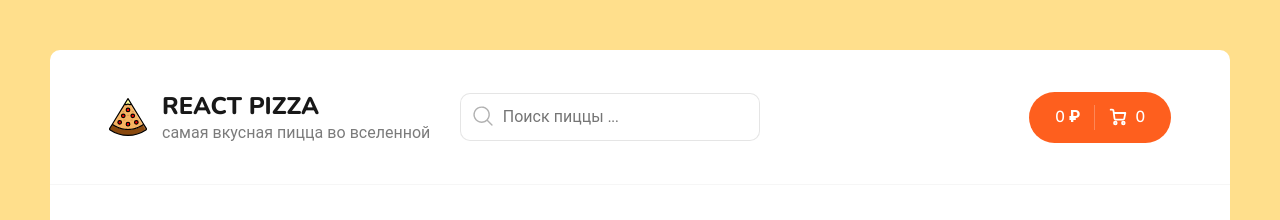
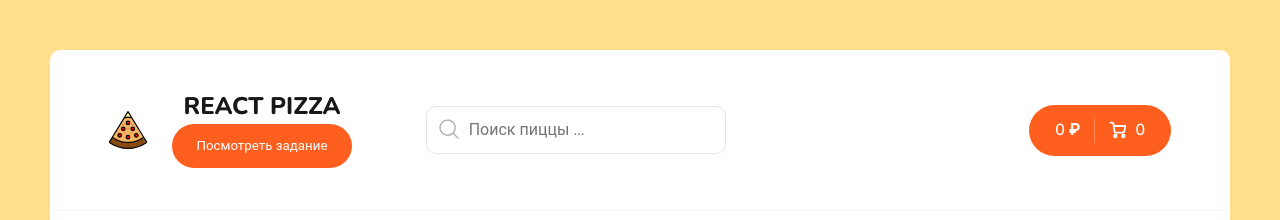
Before and after one commit to AsiyaE/pizza-web-analitics, a React (Create React App) app: page /home in a window 1280 px wide. Shown: the top 220 px of the page. Built offline with nearby package versions, Linux system fonts and the light colour scheme; no server answers.

Commit message:
all_tasks: Соединение всех версий в рамках одного приложения - добавление кнопки и тултипа для просмотра задания - добавление цели удаления пиццы

```diff
--- a/src/components/CartItem.jsx
+++ b/src/components/CartItem.jsx
@@ -1,12 +1,12 @@
 import React from 'react';
-import { useDispatch } from 'react-redux';
+import {useDispatch} from 'react-redux';
 
-import { addItem, minusItem, removeItem } from '../redux/slices/cartSlice';
-import { getAppVersionAndTask } from '../localStorage/getAppVersion';
+import {addItem, minusItem, removeItem} from '../redux/slices/cartSlice';
+import {getAppVersionAndTask} from '../localStorage/getAppVersion';
 
 
 const [version] = getAppVersionAndTask();
-const CartItem = ({ id, title, type, size, price, count, imageUrl,  ingredients=[] }) => {
+const CartItem = ({id, title, type, size, price, count, imageUrl, ingredients = []}) => {
     const dispatch = useDispatch();
 
     const onClickPlus = () => {
@@ -22,20 +22,22 @@ const CartItem = ({ id, title, type, size, price, count, imageUrl,  ingredients=
     };
 
     const onClickRemove = () => {
+        console.log('Удаление пиццы')
+        window.ym(95153636, 'reachGoal', 'delete-pizza')
         dispatch(removeItem(id));
     };
 
     return (
         <div className="cart__item">
             <div className="cart__item-img">
-        <img className="pizza-block__image" src={imageUrl} alt="Pizza" />
+                <img className="pizza-block__image" src={imageUrl} alt="Pizza"/>
             </div>
             <div className="cart__item-info">
                 <div className="cart__item-info-type">
                     <h3>{title}</h3>
                     <p>{type}, {size} см.</p>
                 </div>
-        {(version==='version4') &&(
+                {(version === 'version4') && (
                     <div className="cart__item-info-ing">
                         {ingredients.join(', ')}
                     </div>
--- a/src/components/Header.jsx
+++ b/src/components/Header.jsx
@@ -1,32 +1,42 @@
-import { Link, useLocation } from 'react-router-dom'
-import { useSelector }  from 'react-redux'
+import {Link, useLocation} from 'react-router-dom'
+import {useSelector} from 'react-redux'
 
-import { selectCart } from '../redux/slices/cartSlice'
+import {selectCart} from '../redux/slices/cartSlice'
 
 import logoSvg from '../assets/img/pizza-logo.svg'
 import Search from './Search';
+import {useState} from "react";
+import ToolTip from "./Tooltip";
 
-function Header(){
+function Header() {
     const {items, totalPrice} = useSelector(selectCart);
+    const [task, setTask] = useState(sessionStorage.getItem('task-description'));
+    const [isTaskVisible, setIsTaskVisible] = useState(false);
     const location = useLocation();
 
     const totalCount = items.reduce((sum, item) => sum + item.count, 0);
 
-  return(
+    const handleClick = () => {
+        setIsTaskVisible((isTaskVisible) => !isTaskVisible);
+    }
+
+    return (
         <div className="header">
             <div className="container">
-      <Link to="/home">
                 <div className="header__logo">
-          <img width="38" src={logoSvg} alt="Pizza logo" />
+                    <img width="38" src={logoSvg} alt="Pizza logo"/>
                     <div>
-          <h1>React Pizza</h1>
-          <p>самая вкусная пицца во вселенной</p>
+                        <Link to="/home"><h1>React Pizza</h1></Link>
+                        <ToolTip text={task} isTaskTooltip>
+                            <button style={{width: '180px'}}
+                                    className='button'
+                                    onClick={handleClick}>{isTaskVisible ? 'Скрыть задание' : 'Посмотреть задание'}</button>
+                        </ToolTip>
                     </div>
                 </div>
-      </Link>
-    <Search />
+                <Search/>
                 <div className="header__cart">
-    {location.pathname !=='/cart' && (
+                    {location.pathname !== '/cart' && (
                         <Link to="/cart" className="button button--cart">
                             <span>{totalPrice} ₽</span>
                             <div className="button__delimiter"></div>
--- a/src/components/Tooltip/ToolTip.module.scss
+++ b/src/components/Tooltip/ToolTip.module.scss
@@ -19,7 +19,23 @@
   justify-content: center;
   color: black;
   background-color: rgba(255, 255, 255, 0.9);
-    border-radius: 12px 0 0 12px ;
-    text-align:start;
+  border-radius: 12px 0 0 12px;
+  text-align: start;
   pointer-events: none;
 }
+
+.task-tooltip-container {
+  position: relative !important;
+  top: 0;
+}
+
+.task-tooltip {
+  background: $orange;
+  color: white;
+  opacity: 0.9;
+  border-radius: 12px;
+  height: fit-content;
+  left: 100%;
+  z-index: 1000;
+  top: 0;
+}
--- a/src/components/Tooltip/index.jsx
+++ b/src/components/Tooltip/index.jsx
@@ -1,17 +1,17 @@
 import React, { useState } from 'react';
 import classes from './ToolTip.module.scss'
 
-const ToolTip = ({children, text}) => {
+const ToolTip = ({children, text, isTaskTooltip}) => {
     const [toolTipStatus, setToolTipStatus] = useState(false);
 
-    const toltipHandler = () => {
+    const tooltipHandler = () => {
         setToolTipStatus((toolTipStatus)=>!toolTipStatus);
     };
 
     return (
-        <div className={classes.container} onClick={toltipHandler}>
+        <div className={`${classes.container} ${isTaskTooltip ? classes['task-tooltip-container'] : ''}`} onClick={tooltipHandler}>
             {children}
-            {toolTipStatus && <div className={classes.tooltip}>{text}</div>}
+            {toolTipStatus && <div className={`${classes.tooltip} ${isTaskTooltip ? classes['task-tooltip'] : ''}`}>{text}</div>}
         </div>
     );
   };
--- a/src/localStorage/getAppVersion.js
+++ b/src/localStorage/getAppVersion.js
@@ -1,3 +1,5 @@
+import {tasks} from "../result/Tasks";
+
 export const getAppVersionAndTask = () => {
   let version = sessionStorage.getItem('app-version');
   if ((version === undefined) || (version === null)) {
@@ -55,4 +57,5 @@ export const initYandexValues = (version) => {
 export const setVersionAndTask = (version, task) => {
   sessionStorage.setItem('app-version', `version${version}`);
   sessionStorage.setItem('task', `task${task}`);
+  sessionStorage.setItem('task-description', tasks[`task${task}`].description);
 }
--- a/src/redux/slices/cartSlice.js
+++ b/src/redux/slices/cartSlice.js
@@ -35,6 +35,8 @@ const cartSlice = createSlice({
         if (findItem.count > 0){
           findItem.count--;
           if (findItem.count === 0){
+            console.log('Удаление пиццы')
+            window.ym(95153636, 'reachGoal', 'delete-pizza')
             state.items = state.items.filter(obj => obj.id !== action.payload);
           }
         }
--- a/src/scss/components/_header.scss
+++ b/src/scss/components/_header.scss
@@ -32,6 +32,7 @@
       letter-spacing: 1%;
       text-transform: uppercase;
       font-weight: 800;
+      text-align: center;
     }
 
     p {
```
Lines whose indentation alone changed are shown as unchanged.
